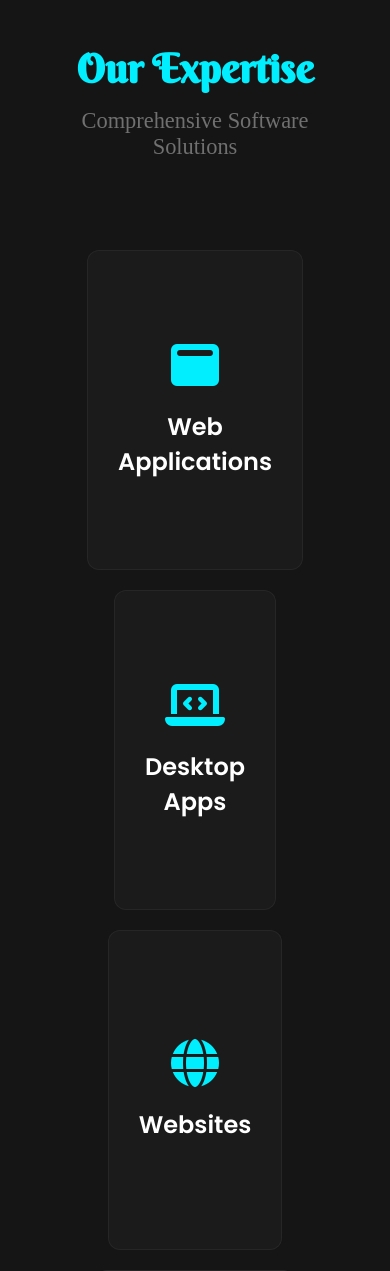
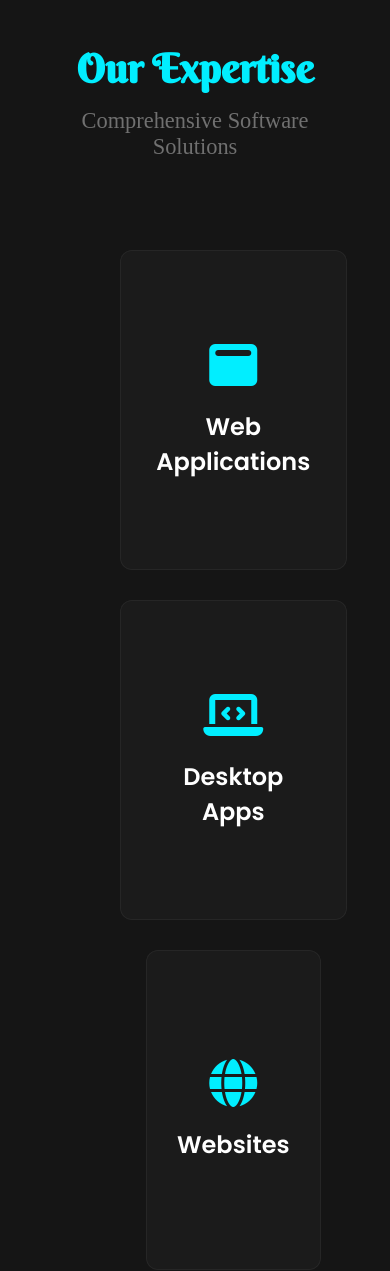
Before and after one commit to Thechifualloys/portfolio, a PHP site: page / in a window 390 px wide. Shown: the part 2341-3612 px from the top of the page. Run offline with PHP 8.4, Linux system fonts and the light colour scheme; some libraries are stand-ins or nearby versions; grey boxes are pictures that could not be loaded.

Commit message:
Optimize Expertise section: Use 3-column grid layout with responsive fallbacks

```diff
--- a/style.css
+++ b/style.css
@@ -457,11 +457,10 @@
 }
 
 .my_service ul {
-    display: flex;
-    flex-wrap: wrap;
-    gap: 20px;
-    align-items: center;
-    justify-content: center;
+    display: grid;
+    grid-template-columns: repeat(3, 1fr);
+    gap: 30px;
+    justify-items: center;
 }
 
 .my_service ul li {
@@ -937,6 +936,10 @@
 
     }
 
+    .my_service ul {
+        grid-template-columns: repeat(2, 1fr);
+    }
+
     .my_service p{
         display: none;
 
@@ -1056,6 +1059,10 @@
         flex-direction: column;
     }
 
+    .my_service ul {
+        grid-template-columns: 1fr;
+    }
+
     .left,
     .right {
         text-align: center;
```
